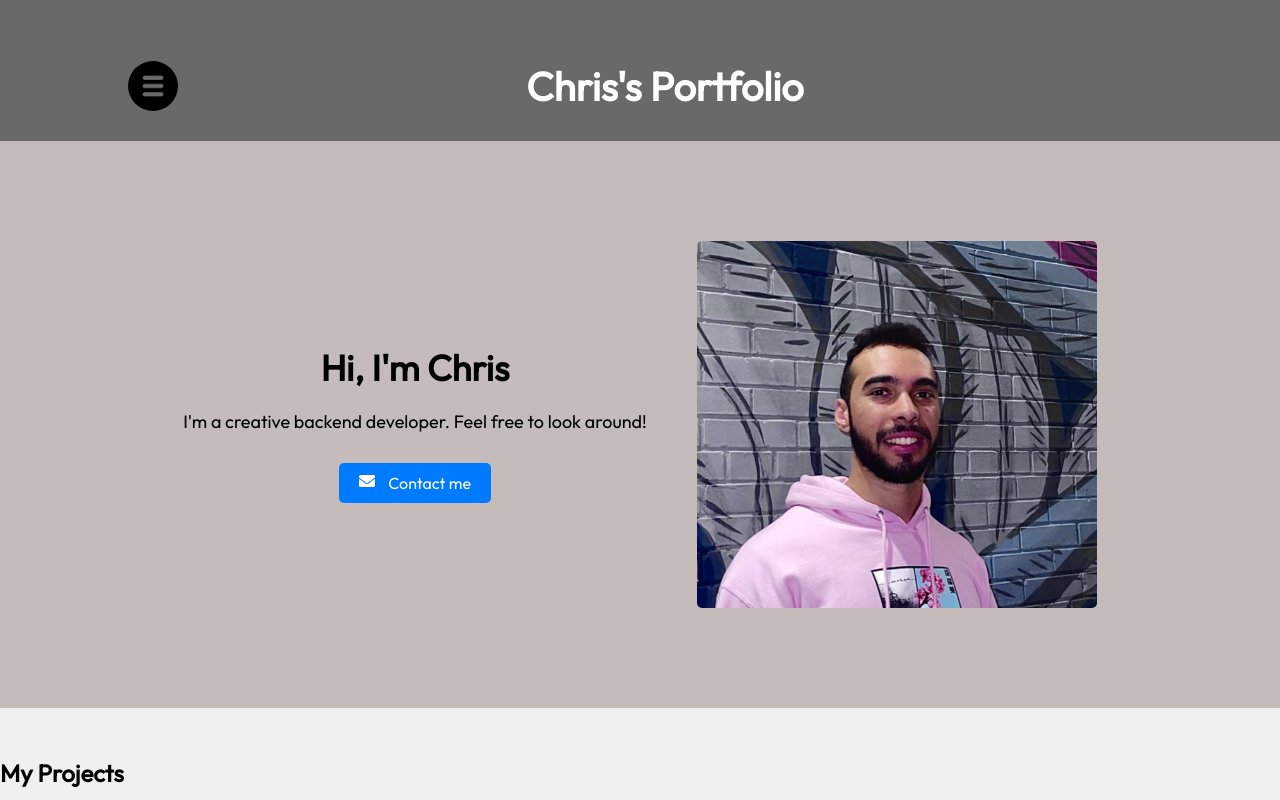
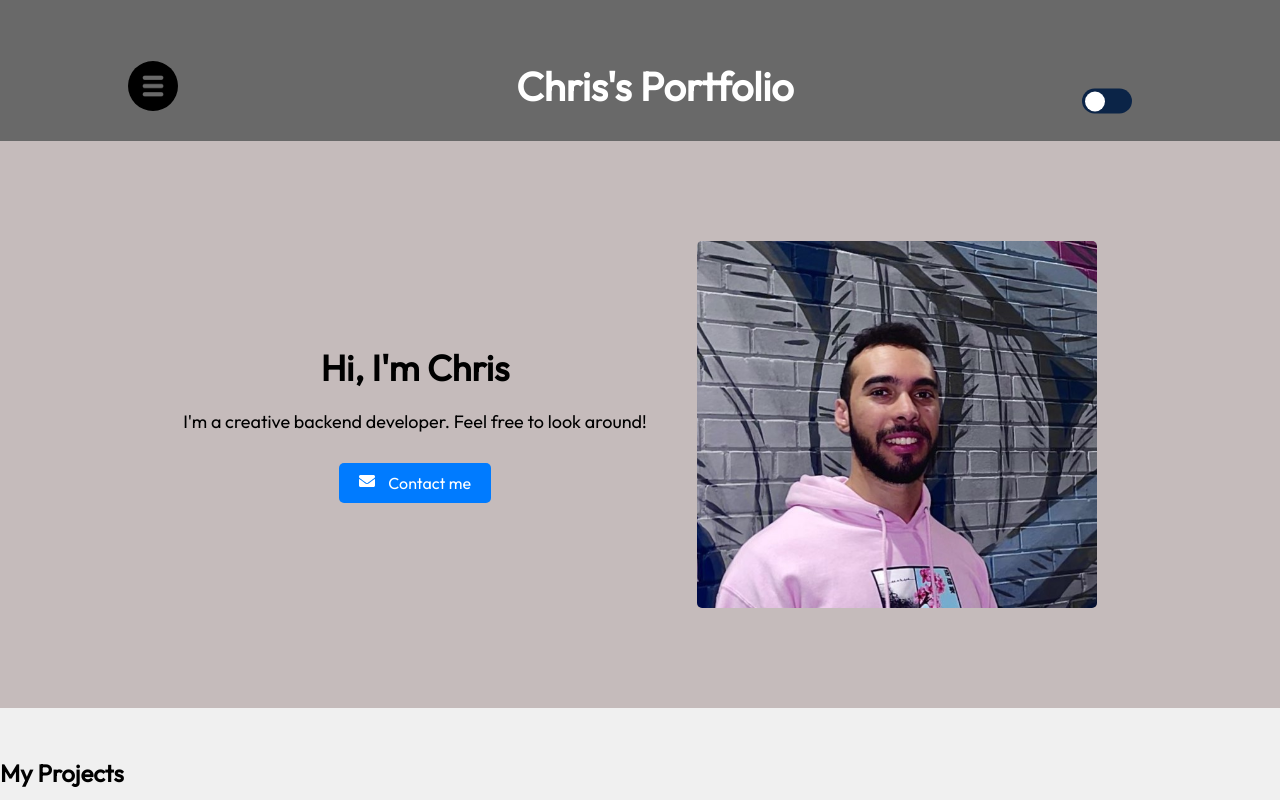
Before and after one commit to christianjose97/portfolio-website-project, a React (Vite) app: page / in a window 1280 px wide. Shown: the top 800 px of the page. Built offline with nearby package versions, Linux system fonts and the light colour scheme.

Commit message:
fix footer and removed awful cyan color

```diff
--- a/src/components/Navbar/Navbar.jsx
+++ b/src/components/Navbar/Navbar.jsx
@@ -4,13 +4,18 @@ import { getImageUrl } from "../../utils";
 
 export const Navbar = () => {
     const [isMenuOpen, setIsMenuOpen] = useState(false);
+    const [isDarkMode, setIsDarkMode] = useState(false); // State for dark mode
 
     const toggleMenu = () => {
         setIsMenuOpen(!isMenuOpen);
     };
 
+    const toggleDarkMode = () => {
+        setIsDarkMode(!isDarkMode);
+    };
+
     return (
-        <nav className={styles.navbar}>
+        <nav className={`${styles.navbar} ${isDarkMode ? styles.darkMode : ''}`}> {/* Apply dark mode class */}
             <div className={styles.menu}>
                 <img
                     className={styles.menuBtn}
@@ -36,6 +41,15 @@ export const Navbar = () => {
                     <a href="#contact">Contact</a>
                 </li>
             </ul>
+            <div className={styles.darkModeToggle}> {/* Dark mode toggle button */}
+                <input
+                    type="checkbox"
+                    id="darkModeToggle"
+                    checked={isDarkMode}
+                    onChange={toggleDarkMode}
+                />
+                <label htmlFor="darkModeToggle"></label>
+            </div>
         </nav>
     );
 };
--- a/src/components/Navbar/Navbar.module.css
+++ b/src/components/Navbar/Navbar.module.css
@@ -10,6 +10,8 @@
     padding-top: 61px;
     z-index: 2;
     margin: 0 10%;
+    background-color: var(--navbar-bg);
+    transition: background-color 0.5s; /* Add transition for smooth dark mode toggle */
 }
 
 .title {
@@ -17,15 +19,15 @@
     font-weight: 600;
     text-decoration: none;
     color: var(--color-text);
-    flex: 1; /* Allow title to grow and occupy remaining space */
-    text-align: center; /* Center the text */
+    flex: 1;
+    text-align: center;
     margin-bottom: 30px;
 }
 
 .menu {
     display: flex;
     align-items: center;
-    margin-right: auto; /* Push menu items to the right */
+    margin-right: auto;
 }
 
 .menuItems {
@@ -35,7 +37,7 @@
     position: absolute;
     top: 100%;
     left: 0;
-    background-color: black;
+    background-color: var(--menu-bg);
     border-radius: 5px;
     padding: 10px;
     opacity: 0;
@@ -49,7 +51,7 @@
 
 .menuItems a {
     font-size: 25px;
-    color: white;
+    color: var(--color-text-light);
     text-decoration: none;
 }
 
@@ -63,5 +65,53 @@
 }
 
 .menuBtn.active {
-    background-color: black;
+    background-color: var(--menu-btn-active-bg);
 }
+
+/* Dark mode styles */
+.darkMode {
+    background-color: var(--dark-mode-bg); /* Change background color for dark mode */
+}
+
+.darkModeToggle {
+    position: relative;
+    margin-right: 20px;
+}
+
+.darkModeToggle input {
+    display: none;
+}
+
+.darkModeToggle label {
+    position: absolute;
+    top: 50%;
+    transform: translateY(-50%);
+    right: 0;
+    width: 50px;
+    height: 25px;
+    background-color: var(--color-secondary); /* Toggle button background color */
+    border-radius: 25px;
+    cursor: pointer;
+    transition: background-color 0.3s ease;
+}
+
+.darkModeToggle input:checked + label {
+    background-color: var(--color-primary); /* Change button color when toggled */
+}
+
+.darkModeToggle label:before {
+    content: '';
+    position: absolute;
+    width: 20px;
+    height: 20px;
+    border-radius: 50%;
+    background-color: var(--color-text);
+    left: 3px;
+    top: 50%;
+    transform: translateY(-50%);
+    transition: transform 0.3s ease;
+}
+
+.darkModeToggle input:checked + label:before {
+    transform: translateX(23px) translateY(-50%); /* Adjust translateX value */
+}
```
